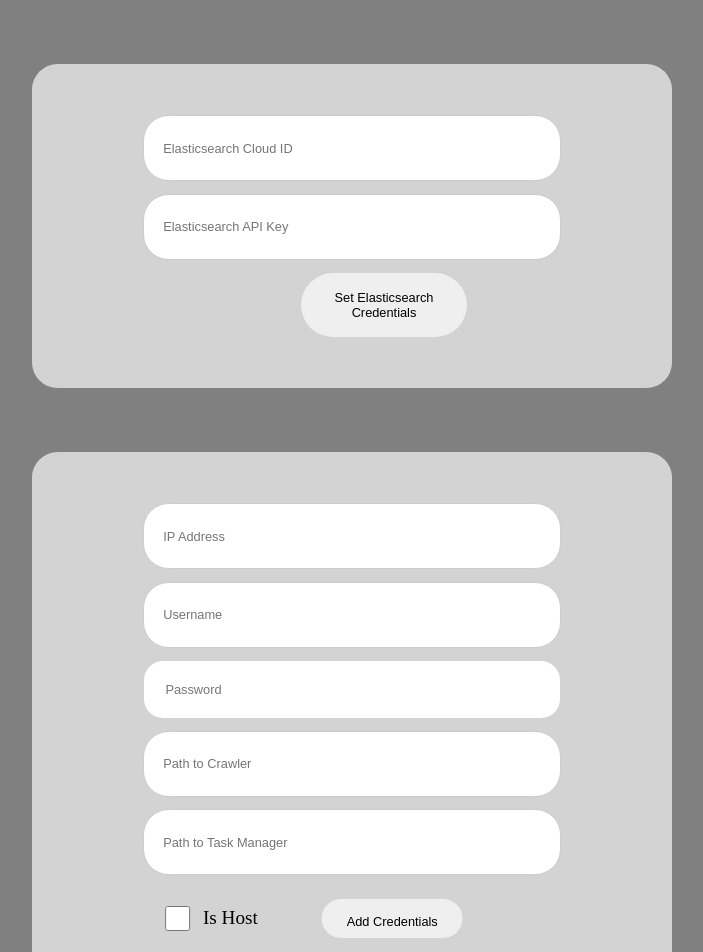
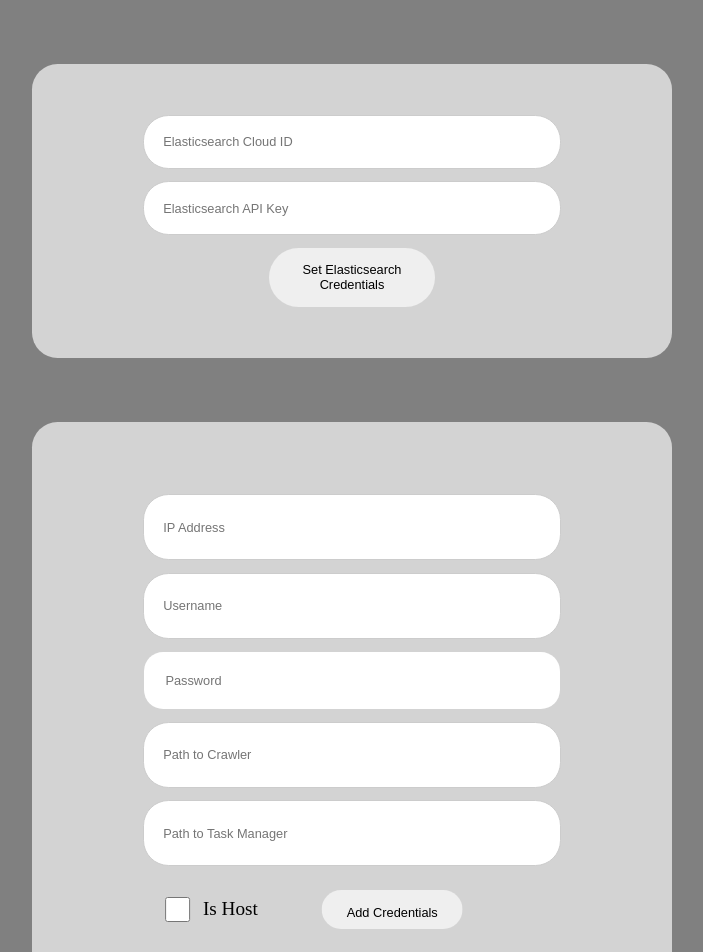
Before and after one commit to taraslysun/GOofySearch, a React (Vite) app in the folder app/client/: page /crawler_system in a window 1280 px wide. Shown: the top 952 px of the page, without its empty margins (288-991 px from the left). Built offline with nearby package versions, Linux system fonts and the light colour scheme.

Commit message:
front update

```diff
--- a/app/client/public/styles.css
+++ b/app/client/public/styles.css
@@ -3,20 +3,30 @@
     flex-direction: column;
     justify-content: center;
     align-items: center;
-    height: 100vw;
-    width: 100vw;
-    background-color: gray;
-    color: black;
-    padding-bottom: 5vw;
+    background-color: grey;
 }
 
-.first, .second {
+.first {
     margin-top: 5vw;
     display: flex;
     flex-direction: column;
     justify-content: center;
     align-items: center;
     height: 38vw;
+    width: 50vw;
+    background-color: lightgray;
+    color: black;
+    padding: 4vw 0vw 4vw 0vw;
+    border-radius: 2vw;
+}
+
+.third {
+    margin-top: 5vw;
+    display: flex;
+    flex-direction: column;
+    justify-content: center;
+    align-items: center;
+    height: 15vw;
     width: 50vw;
     background-color: lightgray;
     color: black;
@@ -77,7 +87,6 @@
 .btn-elastic {
     width: 13vw;
     height: 5vw;
-    margin-left: 5vw;
     padding: 1vw;
     border-radius: 5vw;
     border-color: transparent;
@@ -130,8 +139,14 @@
     border-color: transparent;
     transition: 300ms;
     cursor: pointer;
+    margin-bottom: 5vw;
 }
 
 .btn-run:hover {
     border-color: black;
 }
+
+.list-objs {
+    display: flex;
+    flex-direction: column;
+}
--- a/app/client/src/components/CrawlerRunner.jsx
+++ b/app/client/src/components/CrawlerRunner.jsx
@@ -93,7 +93,7 @@ function CrawlerRunner() {
     return (
         <div className="main">
             {/* Elasticsearch Credentials Form */}
-            <div className="first">
+            <div className="third">
                 <input type="text" name="cloud_id" placeholder="Elasticsearch Cloud ID" value={esCredentials.cloud_id} onChange={handleChange} className="text-input"/>
                 <input type="text" name="api_key" placeholder="Elasticsearch API Key" value={esCredentials.api_key} onChange={handleChange} className="text-input"/>
                 <button onClick={handleEsSubmit} class = "btn-elastic">Set Elasticsearch Credentials</button>
@@ -112,17 +112,7 @@ function CrawlerRunner() {
             </div>
             <div className="second">
                 {credentials.map((credential, index) => (
-                    <div key={index} style={{
-                        display: 'flex',
-                        flexDirection: 'column',
-                        justifyContent: 'center',
-                        alignItems: 'center',
-                        height: '30vh',
-                        width: '30%',
-                        margin: 'auto',
-                        backgroundColor: 'lightgray',
-                        color: 'black',
-                    }}>
+                    <div key={index} className="list-objs">
                         <ul>
                             <li>IP: {credential.ip}</li>
                             <li>Username: {credential.username}</li>
```
